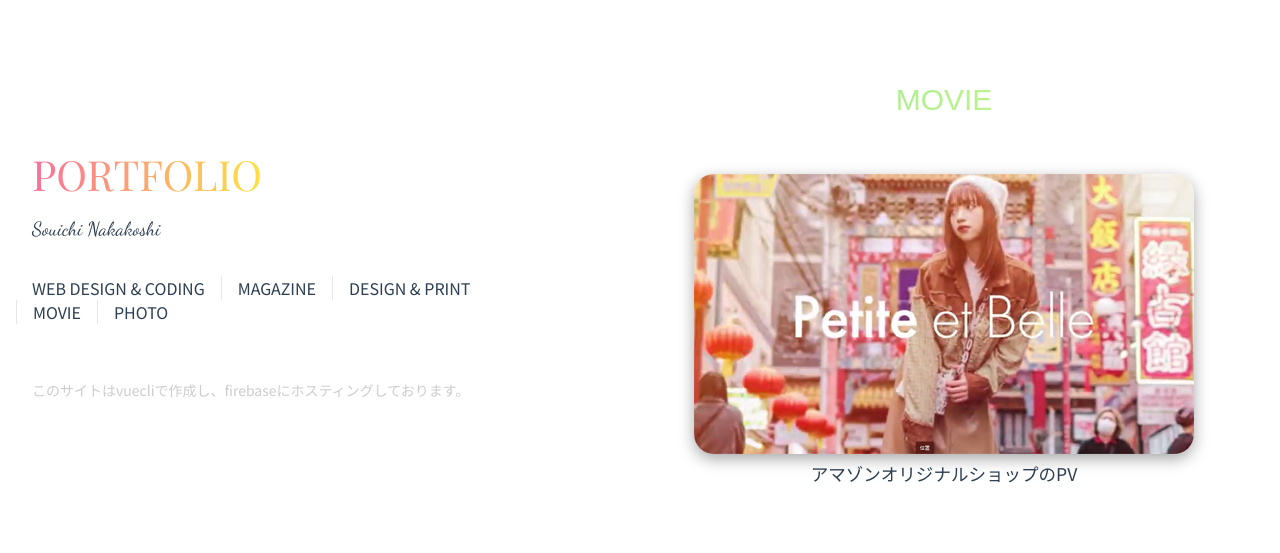
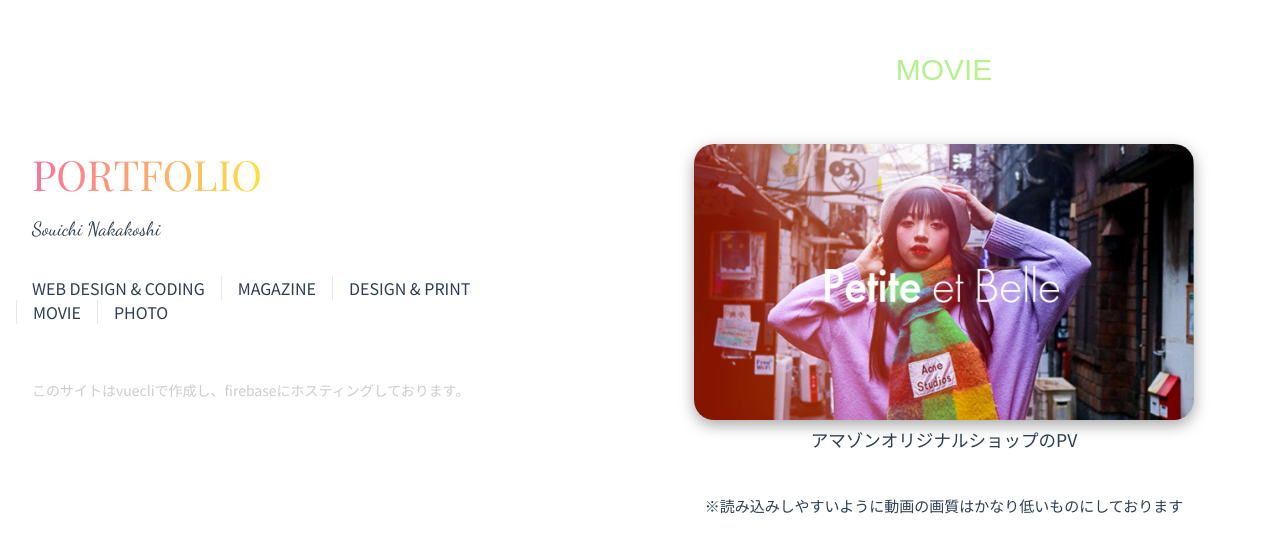
Before and after one commit to kossy310/portfolio, a Vue app: page /movie in a window 1280 px wide. Shown: the part 123-676 px from the top of the page. Built offline with nearby package versions, Linux system fonts and the light colour scheme; a web font is replaced by a local one.

Commit message:
動画を自分の写真に変更

```diff
--- a/src/views/MovieView.vue
+++ b/src/views/MovieView.vue
@@ -5,11 +5,14 @@
       <ul>
         <li>
           <a
-            href="https://drive.google.com/file/d/19Ssj6Wa5ax7SDjKfm6KXFx9zq0xsucsv/view?usp=sharing"
+            href="https://drive.google.com/file/d/1Evx9Jze_F8ipEYq1Kgvng_x8C4H1aFdP/view?usp=sharing"
             target="_blank"
           >
-            <img src="@/assets/movie/petitbelle/petitbelle_movie1.jpg" alt="" />
+            <img src="@/assets/movie/petitbelle/petitbelle_movie1.png" alt="" />
             <h3 class="skills">アマゾンオリジナルショップのPV</h3>
+            <p>
+              ※読み込みしやすいように動画の画質はかなり低いものにしております
+            </p>
           </a>
         </li>
       </ul>
```
Also changed, not shown: src/assets/movie/petitbelle/petitbelle_movie1.png.
